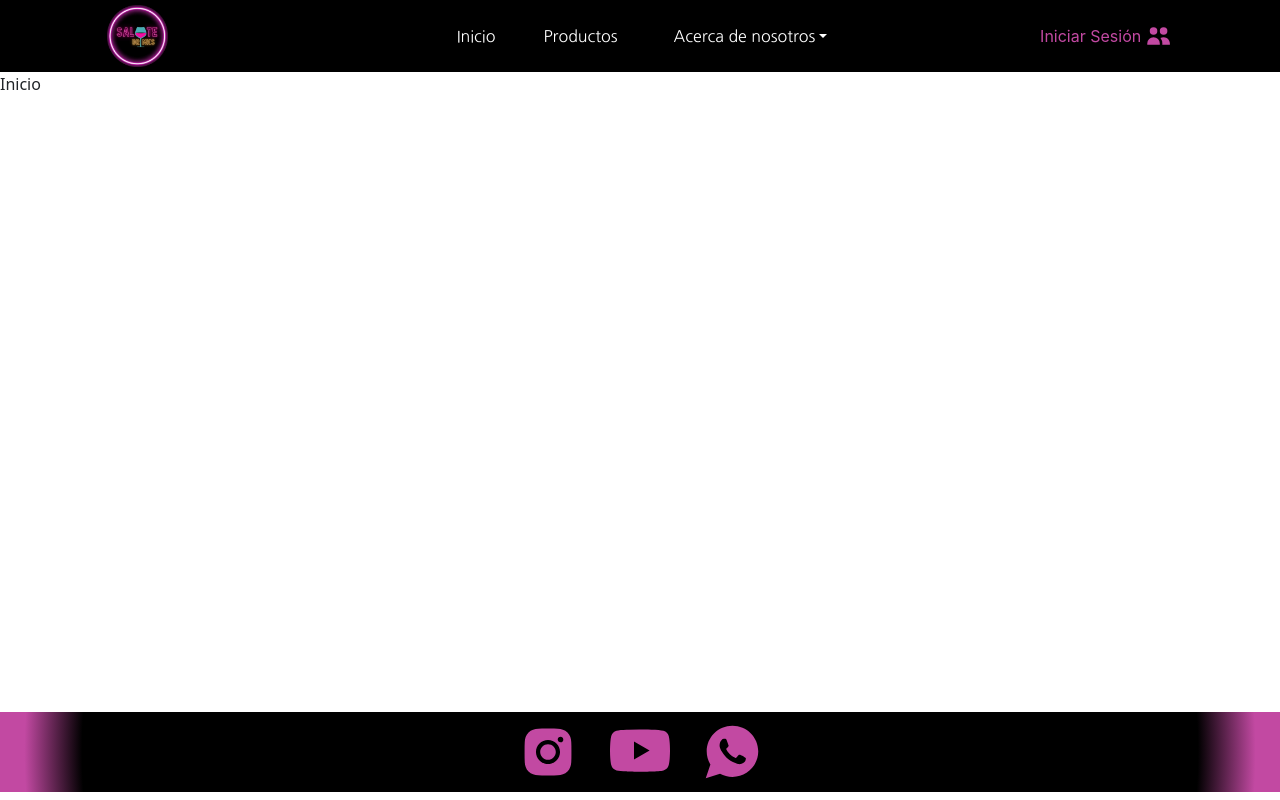
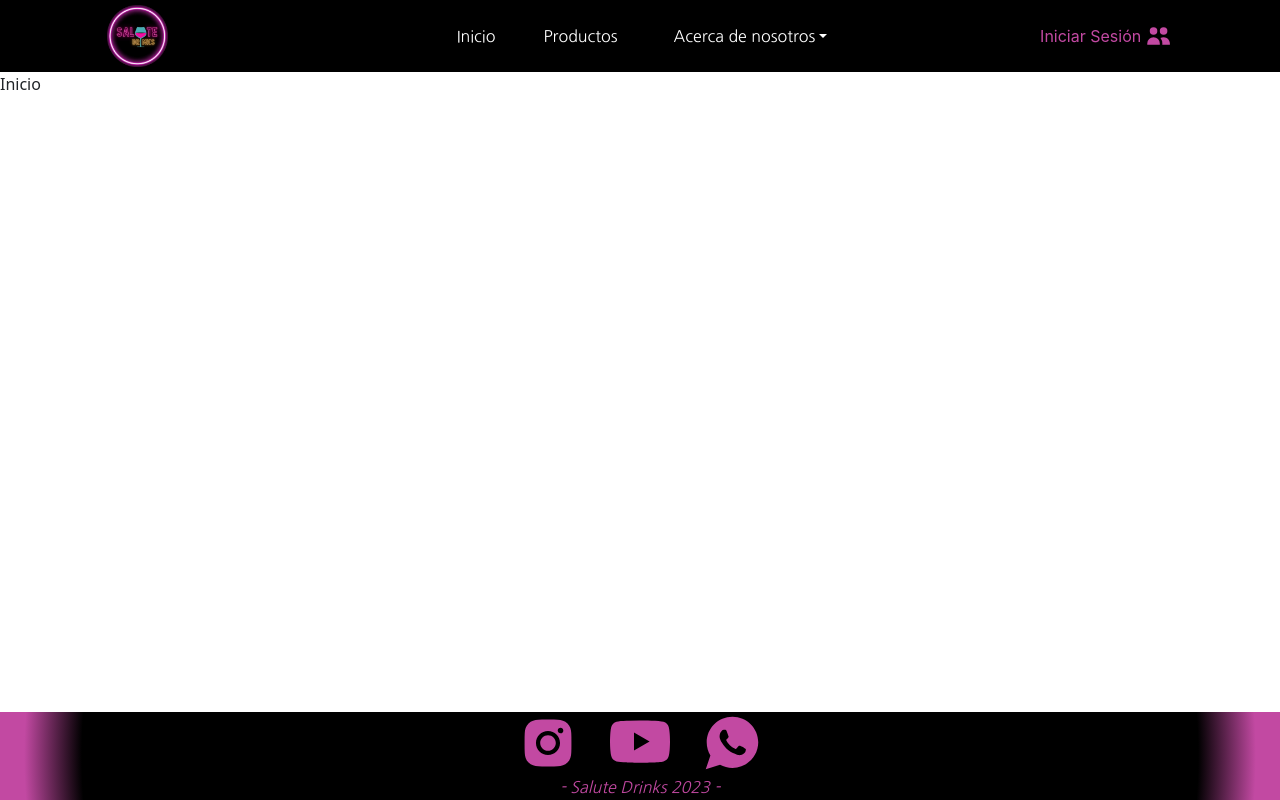
Before and after one commit to ignaarguello/Salute---front, a React (Create React App) app: page / in a window 1280 px wide. Built offline with nearby package versions, Linux system fonts and the light colour scheme.

Commit message:
footer casi finalizado

```diff
--- a/src/components/Footer/Footer.css
+++ b/src/components/Footer/Footer.css
@@ -2,8 +2,10 @@ footer{
     /* border: 2px solid red; */
     background: rgb(0,0,0);
     background: radial-gradient(circle, rgba(0,0,0,1) 3%, rgba(0,0,0,1) 87%, rgba(194,73,162,1) 96%);
-    height: 10vh;
+    height: 11vh;
     display: flex;
+    flex-direction: column;
+    gap: 2%;
     justify-content: center;
     align-items: center;
 }
@@ -23,7 +25,18 @@ footer{
 
 #ig-footer:hover, #yt-footer:hover, #wp-footer:hover{
     transform: translateY(-4px);
-	box-shadow: 3px 3px 4px #c249a2;
+	color: #49B0B5;
     transition: .2s ease-in-out;
     cursor: pointer;
 }
+
+.dev-footer span{
+    font-family: 'Nanum Gothic', sans-serif;
+    color: #c249a2;
+    font-style: italic;
+    cursor:default;
+}
+
+.dev-footer span:hover{
+    color: #49B0B5;
+}
--- a/src/components/Footer/Footer.jsx
+++ b/src/components/Footer/Footer.jsx
@@ -12,6 +12,9 @@ export default function Footer() {
         <BsYoutube id='yt-footer'/>
         <IoLogoWhatsapp id='wp-footer'/>
       </div>
+      <div className='dev-footer'>
+        <span>- Salute Drinks 2023 -</span>
+      </div>
     </footer>
   )
 }
```
